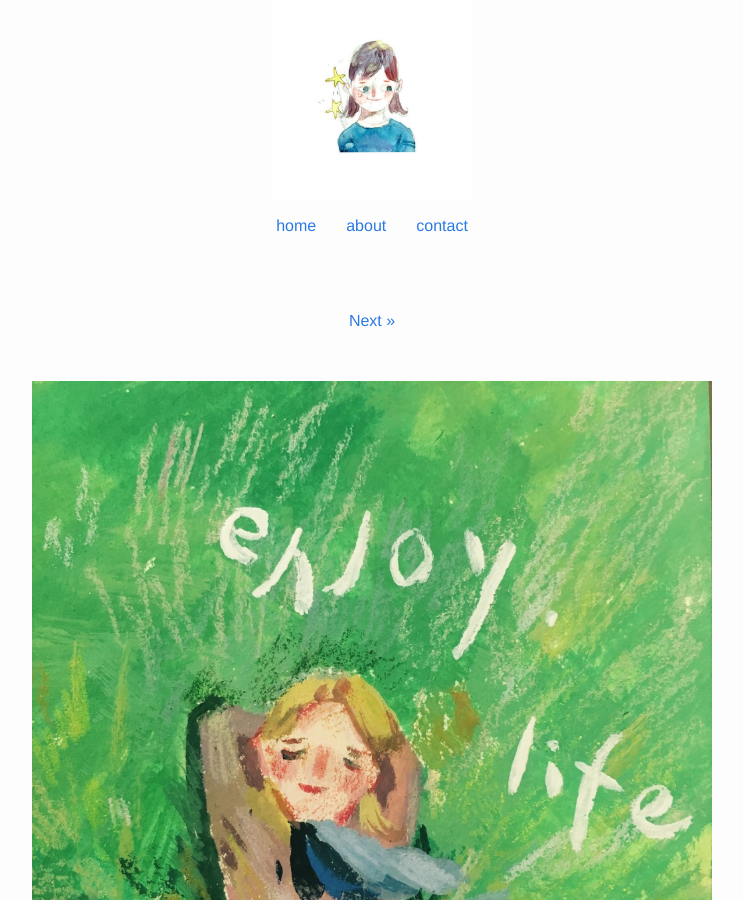
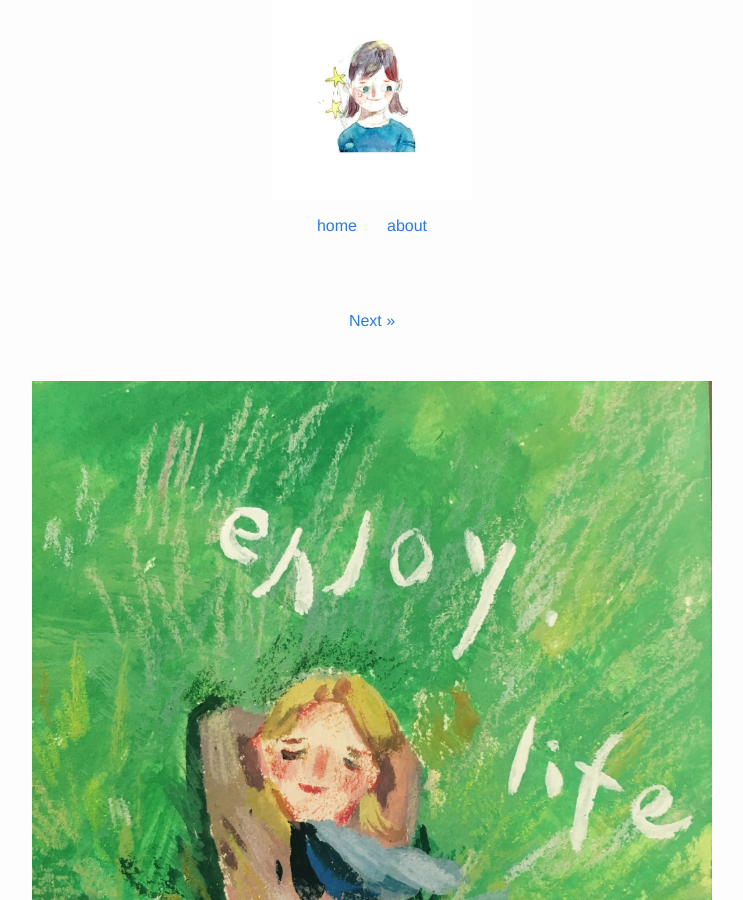
Before and after one commit to nkgalar/nkgalar.github.io, a Jekyll site: the page built from _posts/2016-09-27-summer-has-gone.md, in a window 1280 px wide and 900 px high. Shown: the whole window, without its empty margins (268-1011 px from the left). Built offline with Jekyll 4.4.1, drawn with Linux system fonts in a browser that asks for light colours; some of the changed text lies outside the part shown.

Commit message:
[-]Contact

```diff
--- a/_includes/footer.html
+++ b/_includes/footer.html
@@ -7,7 +7,7 @@
     <div class="footer-col-wrapper">
       <div class="footer-col  footer-col-1">
         <ul class="contact-list">
-          <li>{{ site.title }}</li>
+          <li>Contact me </li>
 			<li>
             {% if site.email%}
 			<a href="mailto:{{ site.email }}"><i class="fa fa-envelope" aria-hidden="true"></i></a>
--- a/_includes/header.html
+++ b/_includes/header.html
@@ -17,7 +17,6 @@
           <ul class="nav navbar-nav">
             <li class="active"><a href="/">home</a></li>
             <li><a href="/about">about</a></li>
-            <li><a href="/contact">contact</a></li>
           </ul>
         </div><!--/.nav-collapse -->
       </div>
```
Also changed, not shown: _includes/contact.html (added).
